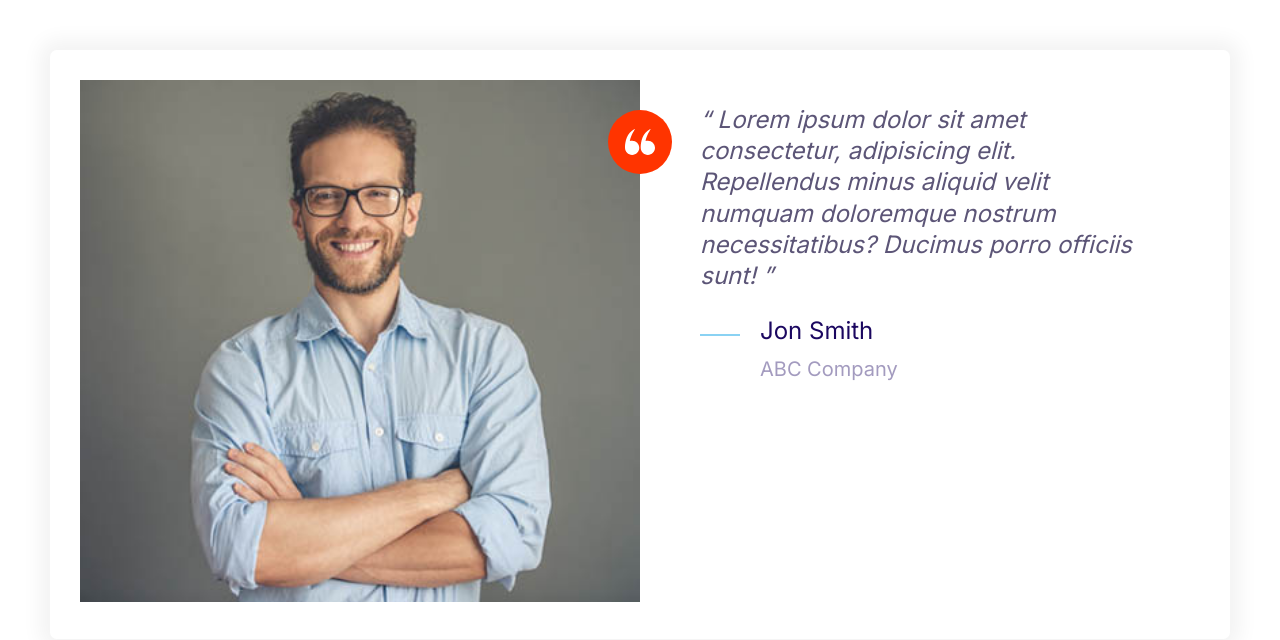
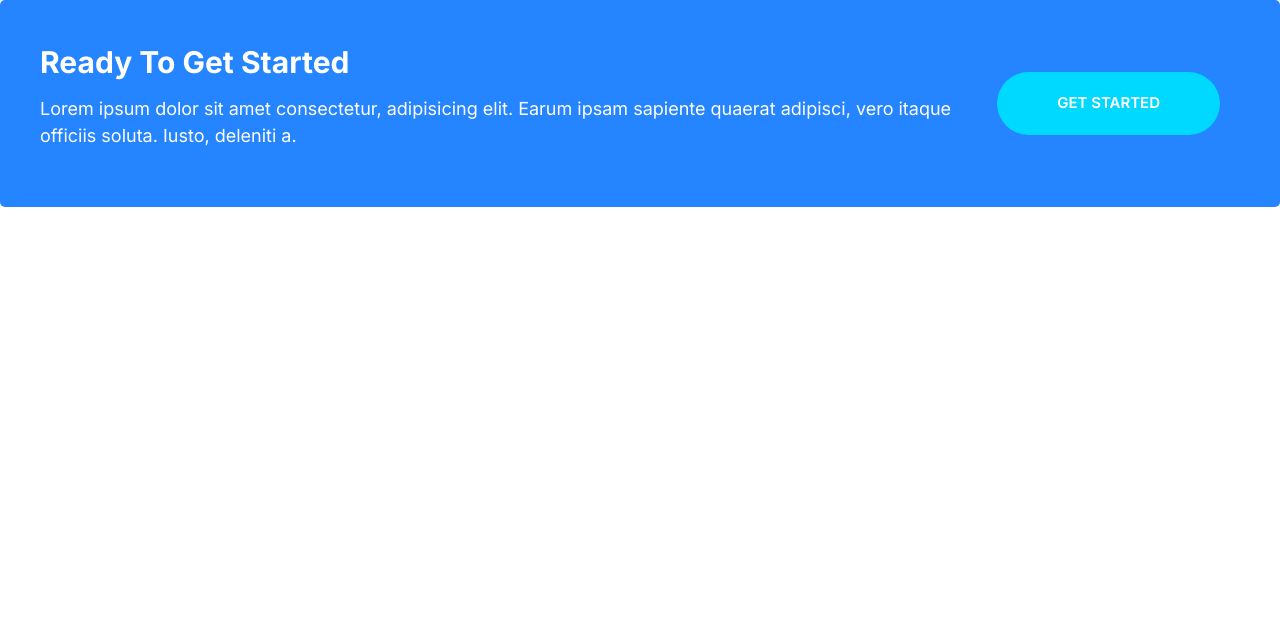
Before and after one commit to Rallanvila/MoshHTML-CSS, a website: page index.html in a window 1280 px wide. Drawn offline with nearby package versions, Linux system fonts and the light colour scheme.

Commit message:
callout component built.

```diff
--- a/css/styles.css
+++ b/css/styles.css
@@ -223,6 +223,10 @@ a{
     border: 0;
 }
 
+.btn--stretched{
+    padding-left: 6rem;
+    padding-right: 6rem;
+}
 .btn--block{
     padding: 20px 0;
     width: 100%;
@@ -451,3 +455,39 @@ a{
         margin-left: 6rem;
     }
 }
+
+/* Callout */
+.callout{
+    padding: 4rem;
+    border-radius: 5px;
+}
+.callout--primary{
+    background: var(--color-primary);
+    color: #fff;
+}
+.callout__heading{
+    color: #fff;
+    margin-top: 0;
+    font-size: 3rem;
+}
+.callout .btn{
+    align-self: center;
+    justify-self: center;
+}
+.callout__content{
+    text-align: center;
+}
+
+@media screen and (min-width:768px){
+    .callout .grid--1x2{
+        grid-template-columns: 1fr auto;
+    }
+    .callout__content{
+        text-align: left;
+
+    }
+    .callout .btn{
+        justify-self: start;
+        margin: 0 2rem;
+    }
+}
--- a/index.html
+++ b/index.html
@@ -14,37 +14,18 @@
 		<link rel="stylesheet" href="./node_modules/normalize.css/normalize.css" />
 		<link rel="stylesheet" href="./css/styles.css" />
 	</head>
-	<body style="padding: 5rem">
-		<div class="card testimonial">
+	<body>
+		<div class="callout callout--primary">
 			<div class="grid grid--1x2">
-				<div class="testimonial__img">
-					<img src="images/testimonial.jpg" alt="A happy, smiling customer" />
-					<span class="icon-container icon-container--accent">
-						<svg class="icon icon--white icon--small">
-							<use xlink:href="images/sprite.svg#quotes"></use>
-						</svg>
-					</span>
+				<div class="callout__content">
+					<h2 class="callout__heading">Ready To Get Started</h2>
+					<p class="callout__body">
+						Lorem ipsum dolor sit amet consectetur, adipisicing elit. Earum
+						ipsam sapiente quaerat adipisci, vero itaque officiis soluta. Iusto,
+						deleniti a.
+					</p>
 				</div>
-				<blockquote class="quote">
-					<p class="quote__text">
-						Lorem ipsum dolor sit amet consectetur, adipisicing elit.
-						Repellendus minus aliquid velit numquam doloremque nostrum
-						necessitatibus? Ducimus porro officiis sunt!
-					</p>
-					<footer>
-						<div class="media">
-							<div class="media__img">
-								<svg class="icon quote__line">
-									<use xlink:href="images/sprite.svg#line"></use>
-								</svg>
-							</div>
-							<div class="media__body">
-								<h3 class="media__title quote__author">Jon Smith</h3>
-								<p class="quote__organization">ABC Company</p>
-							</div>
-						</div>
-					</footer>
-				</blockquote>
+				<a href="#" class="btn btn--secondary btn--stretched">Get Started</a>
 			</div>
 		</div>
 	</body>
```
Also changed, not shown: components/callout.html (added, +13 -0 lines).
